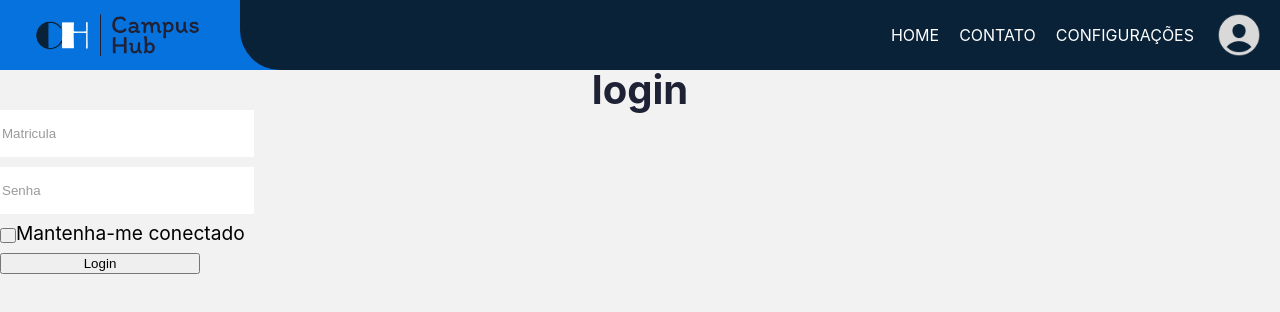
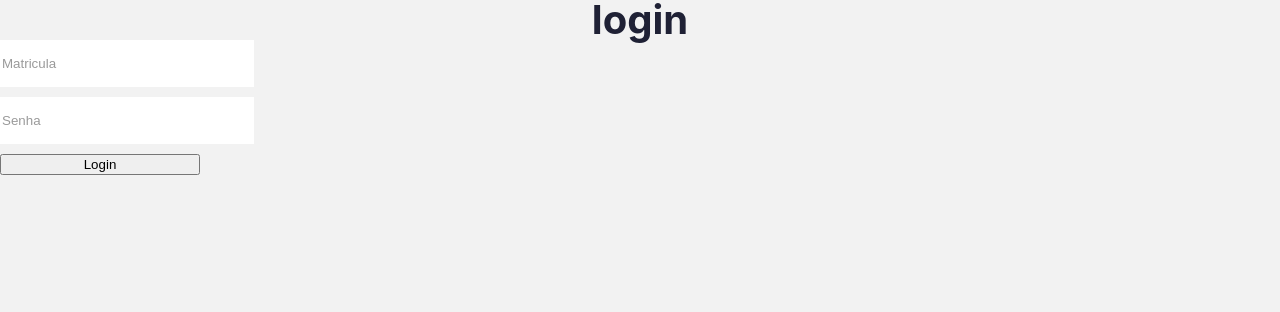
Before and after one commit to 6NMA-Projeto-Topicos-II/class-management, a React (Create React App) app: page / in a window 1280 px wide. Shown: the top 312 px of the page. Built offline with nearby package versions, Linux system fonts and the light colour scheme.

Commit message:
adicionando variavael de autorização e rota privada

```diff
--- a/src/App.js
+++ b/src/App.js
@@ -1,24 +1,26 @@
 import { BrowserRouter, Route, Routes } from "react-router-dom";
-import Navbar from "./Componentes/Navbar/index.js"
 import Home from "./paginas/home";
 import Configurações from "./paginas/configurações";
 import Cadastro from "./paginas/cadastro";
 import Login from "./paginas/login";
-import Lab from "./paginas/lab"
+import Lab from "./paginas/lab";
+import AreaLogada from "./paginas/areaLogada/index.js";
 
-function App () {
+function App() {
+
   return (
-        <BrowserRouter>
-          <Navbar/>
-          <Routes>
-            <Route path="/home"  element={<Home/>}/>
-            <Route path="/configurações" element={<Configurações/>}/>
-            <Route path="*" element={<div>Página não encontrada</div>}/>
-            <Route path="/cadastro" element={<Cadastro/>}/>
-            <Route path="/" element={<Login/>}/>
-            <Route path="/Laboratorios" element={<Lab/>}/>
-          </Routes>
-        </BrowserRouter>
-  )
+    <BrowserRouter>
+      <Routes>
+        <Route path="/logado" element={<AreaLogada />}>
+          <Route path="home" element={<Home />} />
+          <Route path="configurações" element={<Configurações />} />
+          <Route path="Laboratorios" element={<Lab />} />
+        </Route>
+        <Route path="*" element={<div>Página não encontrada</div>} />
+        <Route path="/cadastro" element={<Cadastro />} />
+        <Route path="/" element={<Login />} />
+      </Routes>
+    </BrowserRouter>
+  );
 }
 export default App;
--- a/src/componentes/FormLogin/index.js
+++ b/src/componentes/FormLogin/index.js
@@ -43,12 +43,12 @@ export default function FormLogin() {
           console.log(resposta.status);
           console.log(resposta);
           sessionStorage.setItem('token', true)
-          navigate('/home')
+          navigate('/logado/home')
         })
         .catch((erro) => {
           console.log("erro");
           console.log(erro);
-          alert(erro?.response?.data);
+          console.log(erro?.response?.data);
         });
     } catch (err) {
       console.log(`Erro: ${err.message}`);
@@ -73,10 +73,6 @@ export default function FormLogin() {
         />
         {errors.senha && <span>{errors.senha.message}</span>}
       </div>
-      <div className="checkbox-div">
-        <Button type="checkbox" className="checkbox"></Button>
-        <label>Mantenha-me conectado</label>
-      </div>
 
       <Button type="submit" className="botao-cadastro">
         Login
--- /dev/null
+++ b/src/componentes/Navbar/LogoutButton/index.js
@@ -0,0 +1,15 @@
+import { useNavigate } from "react-router-dom";
+import Button from "../../Button/index.js"
+
+export default function LogoutButton() {
+
+    const navigate = useNavigate();
+
+function logout() {
+      sessionStorage.clear()
+      navigate('/')
+}
+    return (
+        <Button onClick={logout}>LOG OUT</Button>
+    )
+}
--- a/src/componentes/Navbar/index.js
+++ b/src/componentes/Navbar/index.js
@@ -1,7 +1,7 @@
 import ItemNavegação from "./ItemNavegação/index"
-import Usericon from "../../Assets/do-utilizador.png"
 import Logo from "../Logo/index"
 import "./style.css"
+import LogoutButton from "./LogoutButton/index.js"
 
 export default function NavBar() {
     return (
@@ -9,11 +9,10 @@ export default function NavBar() {
             <Logo className="logo-header"/>
             <nav className="navbar">
                 <ul className="nav-lista">
-                    <ItemNavegação href="/" nome="HOME"/>
-                    <ItemNavegação href="/contato" nome="CONTATO"/>
-                    <ItemNavegação href="/configurações" nome="CONFIGURAÇÕES"/>
+                    <ItemNavegação href="/logado/home" nome="HOME"/>
+                    <ItemNavegação href="/logado/laboratorios" nome="LABORATORIOS"/>
+                    <LogoutButton/>
                 </ul>
-            <img className="icone" src={Usericon} alt=""/>
             </nav>
         </header>
     )
--- /dev/null
+++ b/src/paginas/areaLogada/index.js
@@ -0,0 +1,18 @@
+import { Outlet, useNavigate } from "react-router-dom";
+import NavBar from "../../Componentes/Navbar/index.js";
+
+export default function AreaLogada() {
+  const logado = sessionStorage.getItem("token");
+  const navigate = useNavigate();
+
+  if (logado === "true") {
+    return (
+      <div>
+        <NavBar />
+        <Outlet />
+      </div>
+    );
+  } else {
+    return navigate("/");
+  }
+}
--- a/src/paginas/lab/index.js
+++ b/src/paginas/lab/index.js
@@ -1,5 +1,9 @@
 import FormCard from "../../Componentes/FormCard";
 
 export default function Lab() {
-    return <FormCard></FormCard>
+  return (
+    <div >
+      <FormCard></FormCard>
+    </div>
+  );
 }
```
Also changed, not shown: src/paginas/areaLogada/auth.js (added, +14 -0 lines).
